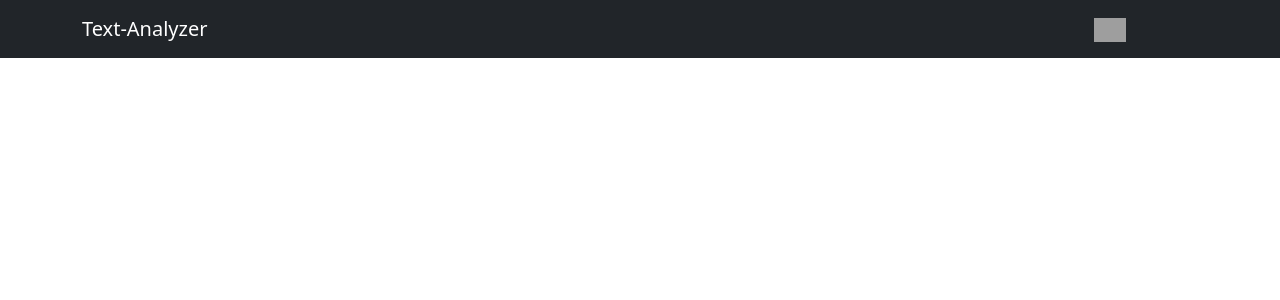
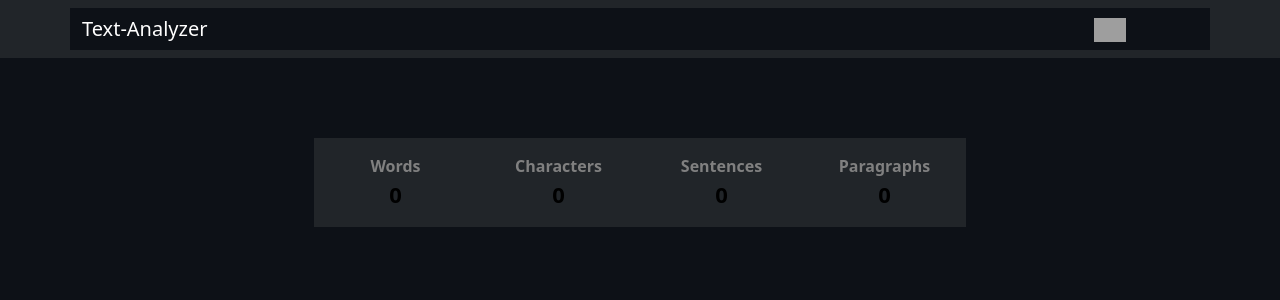
Before and after one commit to Moyosooreoluwa/Text-Analyzer-React, a React (Create React App) app: page / in a window 1280 px wide. Shown: the top 300 px of the page. Built offline with nearby package versions, Linux system fonts and the light colour scheme; grey boxes are pictures that could not be loaded.

Commit message:
Top Analysis Bar

```diff
--- a/src/App.css
+++ b/src/App.css
@@ -1,31 +1,5 @@
-.App {
-  text-align: center;
-}
-
-.App-logo {
-  height: 40vmin;
-  pointer-events: none;
-}
-
-@media (prefers-reduced-motion: no-preference) {
-  .App-logo {
-    animation: App-logo-spin infinite 20s linear;
-  }
-}
-
-.App-header {
-  background-color: #282c34;
-  min-height: 100vh;
-  display: flex;
-  flex-direction: column;
-  align-items: center;
-  justify-content: center;
-  font-size: calc(10px + 2vmin);
-  color: white;
-}
-
-.App-link {
-  color: #61dafb;
+* {
+  background-color: #0d1117;
 }
 
 @keyframes App-logo-spin {
--- a/src/App.js
+++ b/src/App.js
@@ -1,10 +1,12 @@
 import './App.css';
-import Nav from './components/navbar/Navigation';
+import Nav from './components/Navbar/Navigation';
+import TopAnalysis from './components/Top-Analysis/TopAnalysis';
 
 function App() {
   return (
     <div>
-      <Nav></Nav>
+      <Nav />
+      <TopAnalysis />
     </div>
   );
 }
--- /dev/null
+++ b/src/components/Top-Analysis/TopAnalysis.css
@@ -0,0 +1,31 @@
+.category {
+  width: 100%;
+  font-size: 1rem;
+  color: gray;
+  font-weight: 600;
+}
+
+.value {
+  font-size: 1.375rem;
+  color: black;
+  display: block;
+  font-weight: 700;
+}
+
+.analysis {
+  padding: 2rem;
+  margin: 3rem;
+}
+
+.analysis-row {
+  padding: 0 25%;
+}
+
+.analysis-col {
+  text-align: center;
+  padding: 1rem;
+}
+
+.bgcolor {
+  background-color: #212529;
+}
--- /dev/null
+++ b/src/components/Top-Analysis/TopAnalysis.js
@@ -0,0 +1,42 @@
+import Container from 'react-bootstrap/Container';
+import Row from 'react-bootstrap/Row';
+import Col from 'react-bootstrap/Col';
+import './TopAnalysis.css';
+
+const TopAnalysis = () => {
+  const analysis = [
+    {
+      category: 'Words',
+      value: 0,
+    },
+    {
+      category: 'Characters',
+      value: 0,
+    },
+    {
+      category: 'Sentences',
+      value: 0,
+    },
+    {
+      category: 'Paragraphs ',
+      value: 0,
+    },
+  ];
+
+  return (
+    <div>
+      <Container fluid className="analysis ">
+        <Row className="justify-content-md-center analysis-row ">
+          {analysis.map(({ category, value }) => (
+            <Col key={category} className="analysis-col bgcolor">
+              <span className="category bgcolor">{category}</span>
+              <span className="value bgcolor">{value}</span>
+            </Col>
+          ))}
+        </Row>
+      </Container>
+    </div>
+  );
+};
+
+export default TopAnalysis;
```
